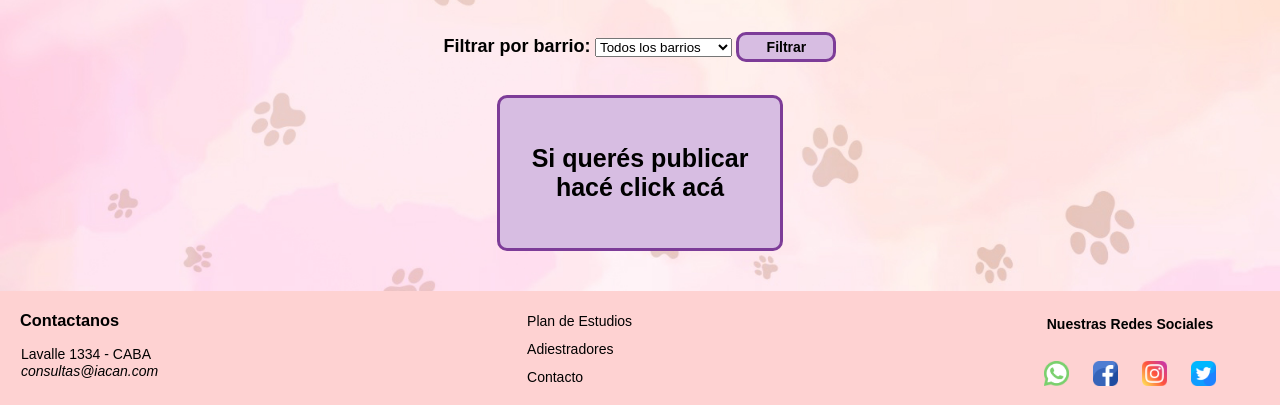
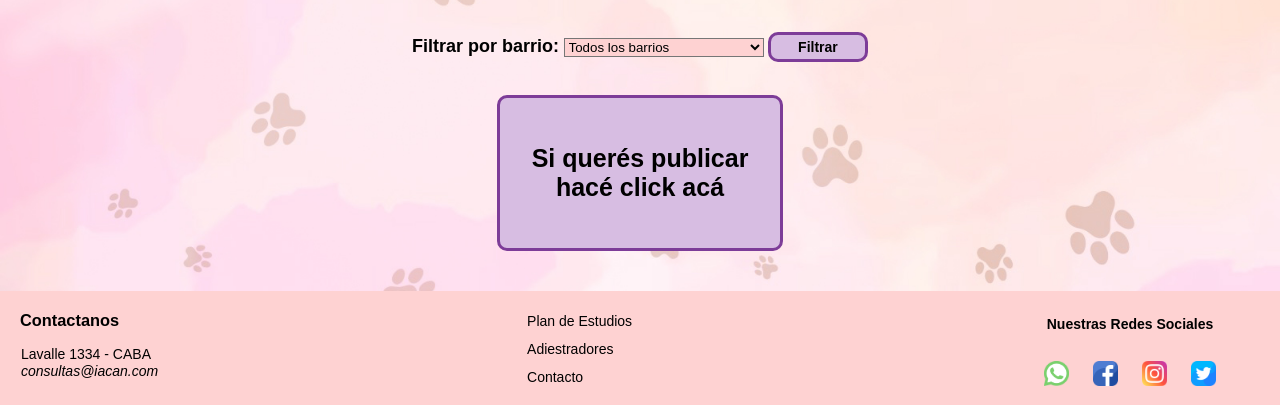
Before and after one commit to Veritoa45/IACan_Final, a Django app: page /adiestradores in a window 1280 px wide. Shown: the part 131-536 px from the top of the page. Run offline with Django 5.2, Linux system fonts and the light colour scheme; data that the repository does not hold is empty.

Commit message:
versión con estilos terminada

```diff
--- a/IACan/adiestradores/templates/adiestradores/adiestradores.html
+++ b/IACan/adiestradores/templates/adiestradores/adiestradores.html
@@ -7,7 +7,7 @@
   <div class="filtro">
   <form method="get" action="{% url 'adiestradores' %}">
   <label for="barrio">Filtrar por barrio:</label>
-  <select name="barrio" id="barrio">
+  <select name="barrio">
       <option value="">Todos los barrios</option>
       <option value="Agronomía"> Agronomía</option>
       <option value="Almagro">Almagro</option>
--- a/IACan/core/static/core/css/style.css
+++ b/IACan/core/static/core/css/style.css
@@ -436,6 +436,11 @@ h2 {
     border-color: rgb(125, 60, 152);
     border-radius: 10px;
     cursor: pointer;
+}
+
+select {
+    width: 200px;
+    background-color: rgb(254, 210, 210);
 }
 
 .biselado {
```
